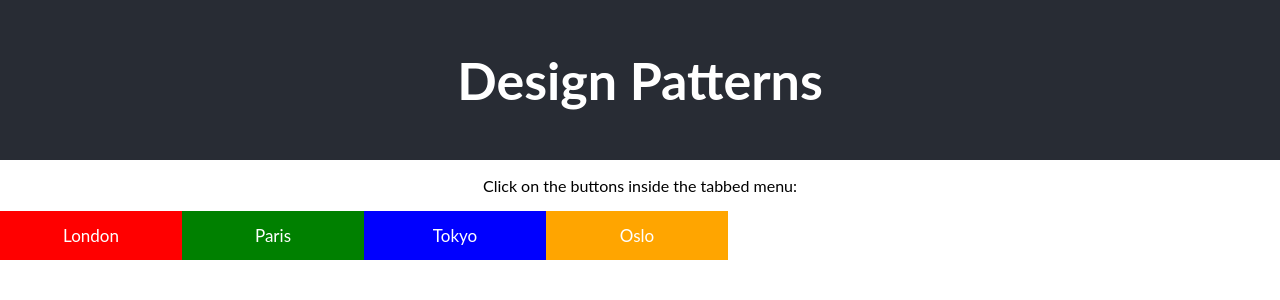
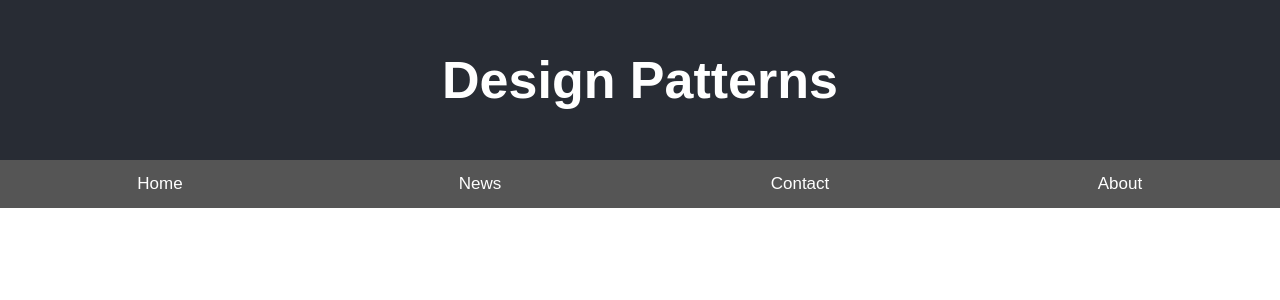
Before and after one commit to hygtfrde/design_patterns, a React (Create React App) app: page / in a window 1280 px wide. Shown: the top 300 px of the page. Built offline with nearby package versions, Linux system fonts and the light colour scheme.

Commit message:
full page tabs and styles, vanilla js

```diff
--- a/src/App.tsx
+++ b/src/App.tsx
@@ -1,7 +1,7 @@
 import React from 'react';
 import './App.css';
 
-import Pattern from './Design_Patterns/Menus/TabHeaders/TabHeaders';
+import Pattern from './Design_Patterns/Menus/FullPageTabs/FullPageTabs';
 
 function App() {
   return (
--- a/src/Design_Patterns/Menus/FullPageTabs/FullPageTabs.tsx
+++ b/src/Design_Patterns/Menus/FullPageTabs/FullPageTabs.tsx
@@ -2,12 +2,31 @@ import React from "react";
 import './full_page_tabs_styles.css'
 
 const FullPageHeaders = () => {
+    interface TabContent extends HTMLElement {
+        style: any;
+        length: number;
+        [i: number]: any
+    }
+    function openPage(pageName: any, color: any) {
+        var i, tabcontent, tablinks;
+        tabcontent = document.getElementsByClassName("tabcontent") as unknown as TabContent;
+        for (i = 0; i < tabcontent.length; i++) {
+          tabcontent[i].style.display = "none";
+        }
+        tablinks = document.getElementsByClassName("tablink") as unknown as TabContent;
+        for (i = 0; i < tablinks.length; i++) {
+          tablinks[i].style.backgroundColor = "";
+        }
+        document.getElementById(pageName)!.style.display = "block";
+      }
+
+      // Get the element with id="defaultOpen" and click on it
     return (
         <div>
-            <button className="tablink" onClick="openPage('Home', this, 'red')">Home</button>
-            <button className="tablink" onClick="openPage('News', this, 'green')" id="defaultOpen">News</button>
-            <button className="tablink" onClick="openPage('Contact', this, 'blue')">Contact</button>
-            <button className="tablink" onClick="openPage('About', this, 'orange')">About</button>
+            <button className="tablink" onClick={()=>openPage('Home', 'red')}>Home</button>
+            <button className="tablink" onClick={()=>openPage('News', 'green')} id="defaultOpen">News</button>
+            <button className="tablink" onClick={()=>openPage('Contact', 'blue')}>Contact</button>
+            <button className="tablink" onClick={()=>openPage('About', 'orange')}>About</button>
 
             <div id="Home" className="tabcontent">
             <h3>Home</h3>
```
